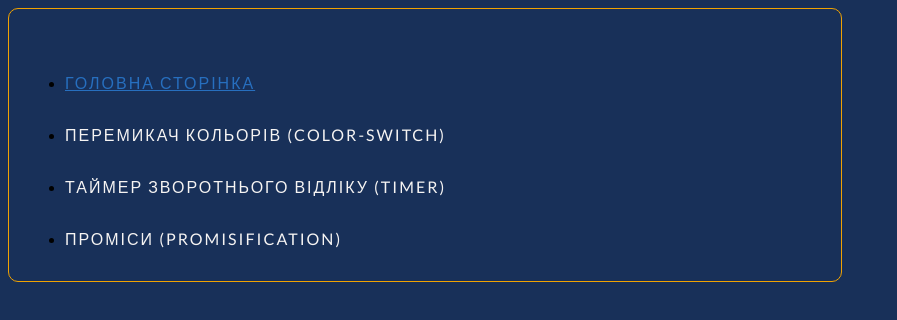
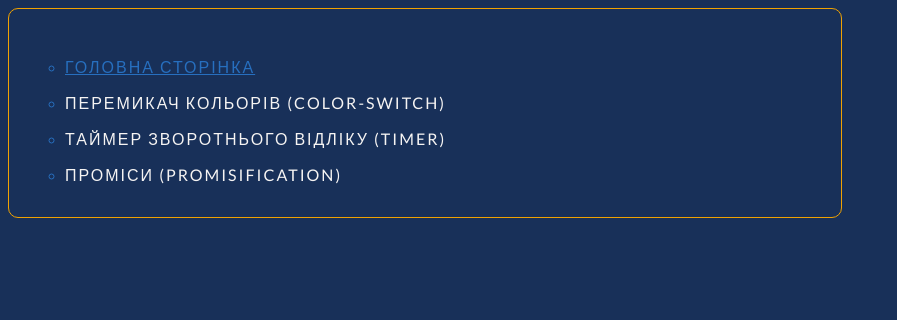
Before and after one commit to Fosa1990/goit-js-hw-11, a plain HTML site: page index.html in a window 1280 px wide. Shown: the whole page, without its empty margins (0-897 px from the left). Drawn offline with Linux system fonts and the light colour scheme.

Commit message:
Update styles.css

```diff
--- a/css/styles.css
+++ b/css/styles.css
@@ -24,10 +24,20 @@ body {
   border-radius: 10px;
 }
 
+.navigation li {
+  list-style: circle;
+  color: var(--blue);
+}
+
+.navigation li:hover {
+  list-style: disc;
+  color: var(--yellow);
+}
+
 .navigation a {
   display: inline-block;
 
-  margin-top: 2em;
+  margin-top: 1em;
   font-family: var(--font);
   text-align: center;
   font-size: 1em;
```
